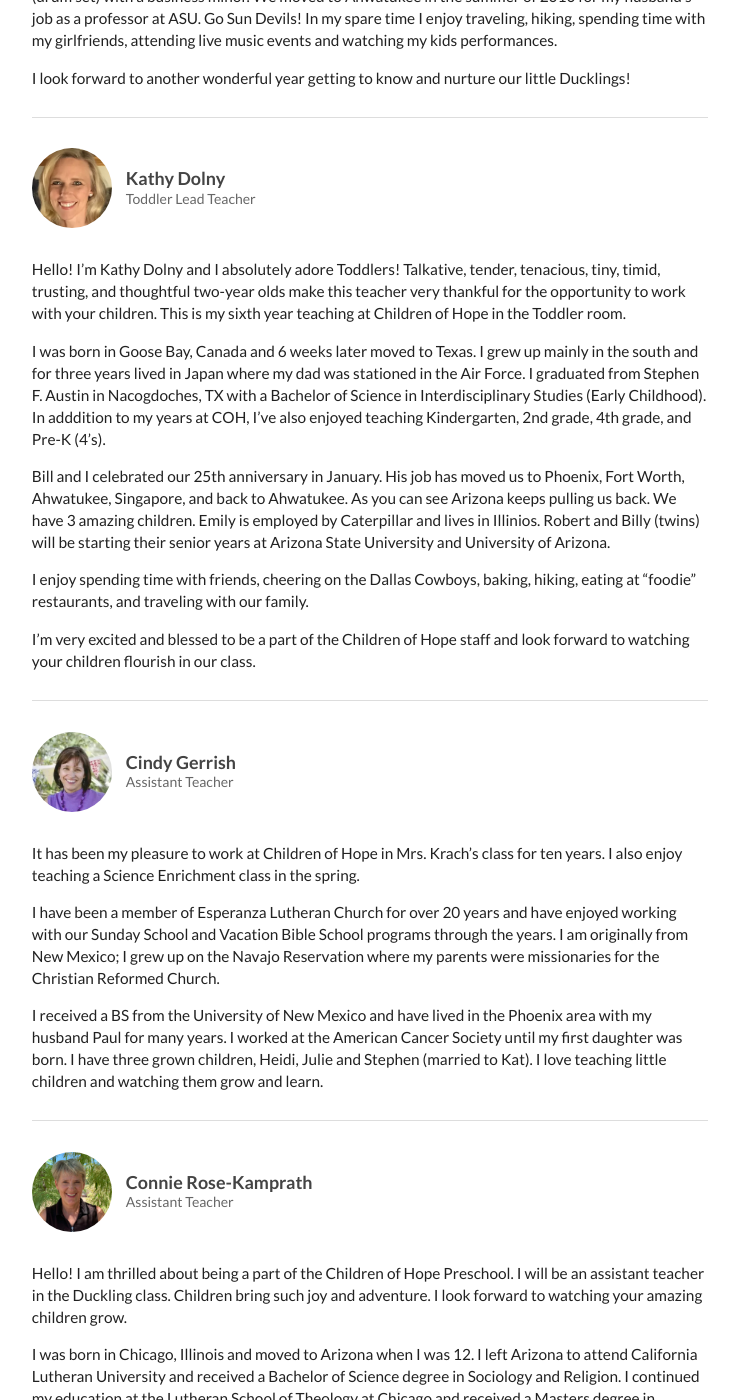
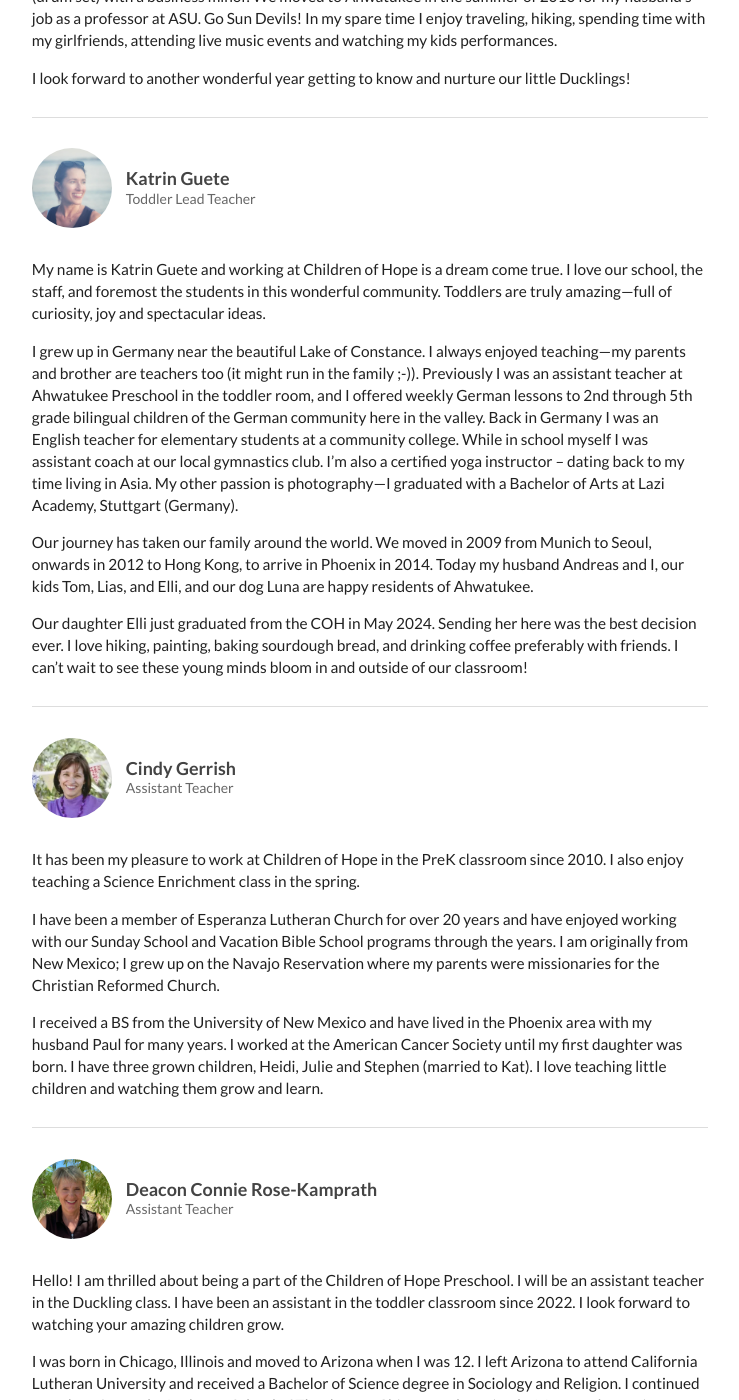
Before and after one commit to childrenofhope/childrenofhope, a Jekyll site: the page built from about/teachers.md, in a window 1280 px wide and 1400 px high, scrolled down 1469 px. Shown: the whole window, without its empty margins (270-1009 px from the left). Built offline with Jekyll 4.4.1, drawn with Linux system fonts in a browser that asks for light colours; some of the changed text lies outside the part shown.

Commit message:
Updated teacher bios for 2024-25 school year

```diff
--- a/about/teachers.md
+++ b/about/teachers.md
@@ -23,7 +23,7 @@ Teachers & Staff
   Hello! My name is Lynn Hockenberger and it is a true joy for me to come to work every day at Children of Hope Preschool! I have been privileged to serve as Director of this wonderful school since 2009 and have been a teacher here since the school opened in 2007. I have enjoyed being an early childhood educator since moving to the Valley in 2000.
 </p>
 <p>
-  I grew up in a suburb of Pittsburgh, Pennsylvania and graduated from the University of Pittsburgh with a degree in Children’s Literature with a focus in Elementary Education. I continue to take courses in the field of Early Childhood Education and have completed the Aim 4 Excellence National Director’s Credential sponsored by Arizona’s First Things First initiative. I am looking into obtaining my Master’s Degree in Early Childhood Administration. I currently hold the Faith Representative seat on the First Things First East Maricopa Regional Council and am a member of the Evangelical Lutheran Education Association (ELEA), the Christian Directors of the East Valley, and the National Association for the Education of Young Children (NAEYC).
+  I grew up in a suburb of Pittsburgh, Pennsylvania and graduated from the University of Pittsburgh with a degree in Children’s Literature with a focus in Elementary Education. I continue to take courses in the field of Early Childhood Education and have completed the Aim 4 Excellence National Director’s Credential sponsored by Arizona’s First Things First initiative. I serve as the Faith Representative on the First Things First East Maricopa Regional Council, I am the Secretary of the Evangelical Lutheran Education Association (ELEA) Board, and am a Member-at-Large on the (AzAEYC) Arizona Association for the Education of Young Children Board, the local chapter of the NAEYC. I am also an active member of the Christian Directors of the East Valley group.
 </p>
 <p>
   My husband, Fritz, is a pilot with American Airlines and we are the proud parents of two adult children. Our daughter Laura graduated from The University of Arizona and The University of Charleston in West Virginia and is now a Physician Assistant at a local ENT practice. Our son Jake, also a graduate of The University of Arizona, is studying to be a teacher at Grand Canyon University while working as a teacher's aide at a Title 1 elementary school in Tucson.
@@ -61,10 +61,10 @@ Teachers & Staff
 <div class="ui section divider"></div>
 
 <h3 class="ui header">
-  <img src="{{ site.baseurl }}/assets/images/teachers/kathy_dolny.webp"
-    alt="Kathy Dolny" class="ui tiny circular image" />
+  <img src="{{ site.baseurl }}/assets/images/teachers/katrin_guete.jpg"
+    alt="Katrin Guete" class="ui tiny circular image" />
   <div class="content">
-    Kathy Dolny
+    Katrin Guete
     <div class="sub header">Toddler Lead Teacher</div>
   </div>
 </h3>
@@ -72,23 +72,19 @@ Teachers & Staff
 <div class="ui hidden divider"></div>
 
 <p>
-  Hello! I’m Kathy Dolny and I absolutely adore Toddlers! Talkative, tender, tenacious, tiny, timid, trusting, and thoughtful two-year olds make this teacher very thankful for the opportunity to work with your children.  This is my sixth year teaching at Children of Hope in the Toddler room.
+  My name is Katrin Guete and working at Children of Hope is a dream come true. I love our school, the staff, and foremost the students in this wonderful community. Toddlers are truly amazing—full of curiosity, joy and spectacular ideas.
 </p>
 
 <p>
-  I was born in Goose Bay, Canada and 6 weeks later moved to Texas.  I grew up mainly in the south and for three years lived in Japan where my dad was stationed in the Air Force. I graduated from Stephen F. Austin in Nacogdoches, TX with a Bachelor of Science in Interdisciplinary Studies (Early Childhood).  In adddition to my years at COH, I’ve also enjoyed teaching Kindergarten, 2nd grade, 4th grade, and Pre-K (4’s).
+  I grew up in Germany near the beautiful Lake of Constance. I always enjoyed teaching—my parents and brother are teachers too (it might run in the family ;-)). Previously I was an assistant teacher at Ahwatukee Preschool in the toddler room, and I offered weekly German lessons to 2nd through 5th grade bilingual children of the German community here in the valley. Back in Germany I was an English teacher for elementary students at a community college. While in school myself I was assistant coach at our local gymnastics club. I’m also a certified yoga instructor – dating back to my time living in Asia. My other passion is photography—I graduated with a Bachelor of Arts at Lazi Academy, Stuttgart (Germany).
 </p>
 
 <p>
-  Bill and I celebrated our 25th  anniversary in January.  His job has moved us to Phoenix, Fort Worth, Ahwatukee, Singapore, and back to Ahwatukee.  As you can see Arizona keeps pulling us back.  We have 3 amazing children. Emily is employed by Caterpillar and lives in Illinios. Robert and Billy (twins) will be starting their senior years at Arizona State University and University of Arizona.
+  Our journey has taken our family around the world. We moved in 2009 from Munich to Seoul, onwards in 2012 to Hong Kong, to arrive in Phoenix in 2014. Today my husband Andreas and I, our kids Tom, Lias, and Elli, and our dog Luna are happy residents of Ahwatukee.
 </p>
 
 <p>
-  I enjoy spending time with friends, cheering on the Dallas Cowboys, baking, hiking, eating at “foodie” restaurants, and traveling with our family.
-</p>
-
-<p>
-  I’m very excited and blessed to be a part of the Children of Hope staff and look forward to watching your children flourish in our class.
+  Our daughter Elli just graduated from the COH in May 2024. Sending her here was the best decision ever. I love hiking, painting, baking sourdough bread, and drinking coffee preferably with friends. I can’t wait to see these young minds bloom in and outside of our classroom!
 </p>
 
 <div class="ui section divider"></div>
@@ -105,7 +101,7 @@ Teachers & Staff
 <div class="ui hidden divider"></div>
 
 <p>
-  It has been my pleasure to work at Children of Hope in Mrs. Krach’s class for ten years.
+  It has been my pleasure to work at Children of Hope in the PreK classroom since 2010.
   I also enjoy teaching a Science Enrichment class in the spring.
 </p>
 
@@ -126,7 +122,7 @@ Teachers & Staff
   <img src="{{ site.baseurl }}/assets/images/teachers/connie_rose-kamprath.jpg"
     alt="Connie Rose-Kamprath" class="ui tiny circular image" />
   <div class="content">
-    Connie Rose-Kamprath
+    Deacon Connie Rose-Kamprath
     <div class="sub header">Assistant Teacher</div>
   </div>
 </h3>
@@ -134,7 +130,7 @@ Teachers & Staff
 <div class="ui hidden divider"></div>
 
 <p>
-  Hello! I am thrilled about being a part of the Children of Hope Preschool.  I will be an assistant teacher in the Duckling class.  Children bring such joy and adventure. I look forward to watching your amazing children grow.
+  Hello! I am thrilled about being a part of the Children of Hope Preschool.  I will be an assistant teacher in the Duckling class.  I have been an assistant in the toddler classroom since 2022. I look forward to watching your amazing children grow.
 </p>
 
 <p>
@@ -176,7 +172,7 @@ Teachers & Staff
   I am currently a basketball coach at Desert Vista. I spend my mornings with my littles and head over to high school in the afternoon with my big girls. I love both age groups!
 </p>
 <p>
-  My husband, Tyler, is also from Oregon though we didn’t know each other when we both lived there. We met at NAU. We have two children, Grace is my volleyball player and currently attends The University of New England in Maine. My son, Ryan is my baseball and golf guy and a senior at DV. In my very sparse minutes of free time, I love to take pictures and make cards.
+  My husband, Tyler, is also from Oregon though we didn’t know each other when we both lived there. We met at NAU. We have two children, Grace is my volleyball player and currently attends The University of New England in Maine. My son, Ryan, is my baseball and golf guy. He graduated from DV in May 2024 and will be attending the University of Oregon. In my very sparse minutes of free time, I love to take pictures and make cards.
 </p>
 <p>
   I look forward to a wonderful year with our Froggies, watching them learn and grow!
@@ -195,7 +191,7 @@ Teachers & Staff
 
 <div class="ui hidden divider"></div>
 <p>
-  Hello Parents! My name is Rebecca Paterson and I am excited to return for my third year at Children of Hope as an Assistant Teacher. I truly adore working with preschool aged kiddos as each day is full of colorful imagination, growing independence and amazing discovery.
+  Hello Parents! My name is Rebecca Paterson and I have been an Assistant Teacher at Children of Hope since 2019. I truly adore working with preschool aged kiddos as each day is full of colorful imagination, growing independence and amazing discovery.
 </p>
 <p>
   My husband, Todd, and I moved to Ahwatukee from St. Louis in 2001 and we have been in love with the beautiful state of Arizona ever since. We have two children, Brody and Sophie. Brody is a Freshman at ASU and Sophie is in 7th grade at Altadena Middle School. Sophie is a proud alumni of Children of Hope. She started in the Toddler Class (Mrs. Pierce was a teacher in her class☺) and continued until graduating from Pre-K. Children of Hope has always held a very special place in our family’s heart, and we have so many fond memories of when Sophie attended.
@@ -207,9 +203,7 @@ Teachers & Staff
   I am thankful for the opportunity to be a part of all the exciting experiences your child will enjoy this year and I look forward to helping create wonderful memories for your child and family!
 </p>
 <p>
-  I am excited to join Children of Hope as an Assistant Teacher in the Toddler Class.
-  I truly adore this age as it is full of colorful imagination, amazing discovery and
-  growing independence.
+  I am excited to work as an Assistant Teacher with our young learners. I truly adore this age as it is full of colorful imagination, amazing discovery and growing independence.
 </p>
 
 
@@ -241,7 +235,7 @@ Teachers & Staff
   preschool board. I truly love this school and want to see all the best for this little place!
 </p>
 <p>
-  I was married to my husband, Nathan, in 2012. We have 2 boys, Chase and Charlie. Chase is 9 years old and a 4th grader at Monte Vista. He attended Children of Hope for 3 years. He made some best friends for life in his time there. Charlie is 7 and is in 2nd grade at Monte Vista. He also attended COH for 3 years. Both boys play baseball and I enjoy coaching their teams.
+  I was married to my husband, Nathan, in 2012. We have 2 boys, Chase and Charlie. Chase is 10 years old and a 5th grader at Monte Vista. He attended Children of Hope for 3 years. He made some best friends for life in his time there. Charlie is 8 and is in 3rd grade at Monte Vista. He also attended COH for 3 years. Both boys play baseball and I enjoy coaching their teams.
 </p>
 <p>
   Outside of the classroom, I also am a consultant for Usborne Books & More because I love their
```
Also changed, not shown: calendar.md (+12 -12 lines), assets/images/teachers/katrin_guete.jpg (added).
